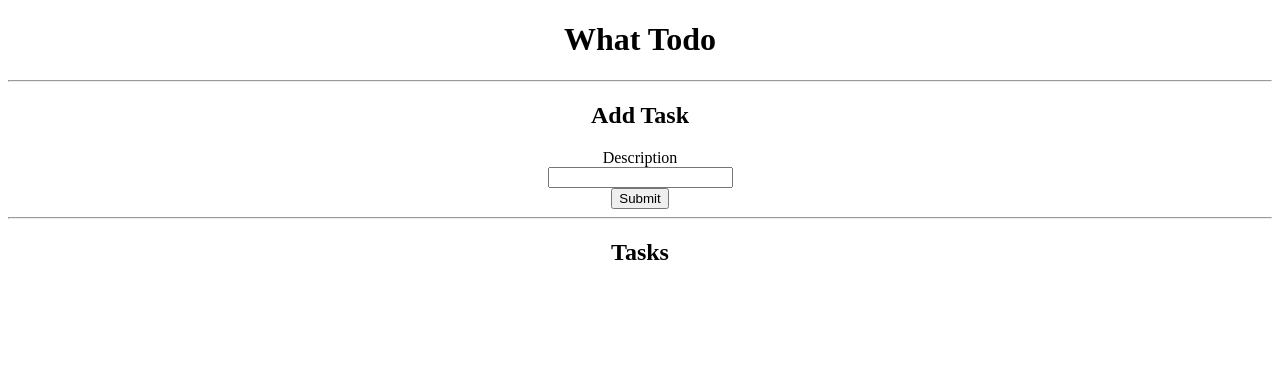
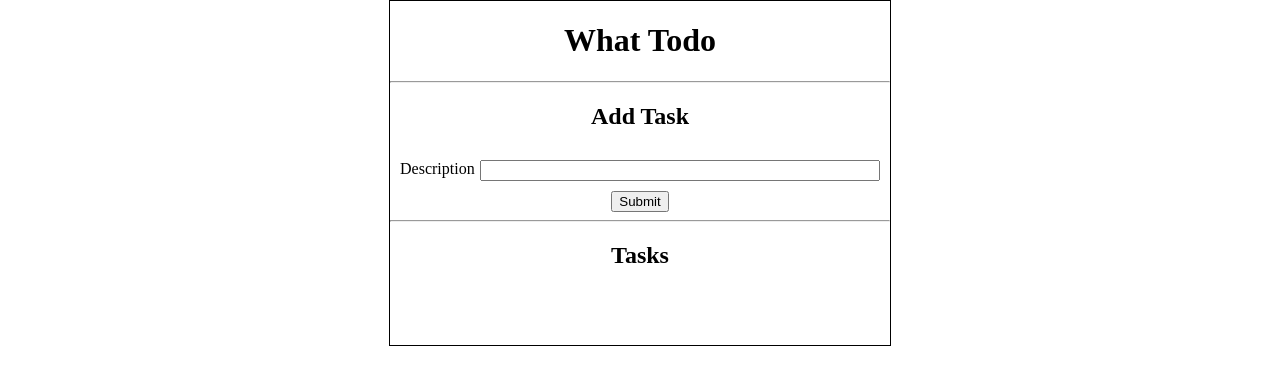
Before and after one commit to edjchapman/WeatherTasks, a Django app: page / in a window 1280 px wide. Shown: the top 385 px of the page. Run offline with Django 3.2, Linux system fonts and the light colour scheme; data that the repository does not hold is empty.

Commit message:
Tidy up styles, align labels next to form elements and make padding consistent.

```diff
--- a/backend/tasks/templates/tasks/task_list.html
+++ b/backend/tasks/templates/tasks/task_list.html
@@ -9,10 +9,12 @@
 
     <form method="post" action="{% url 'task_list' %}">
         {% csrf_token %}
-        <label for="description">Description</label><br />
-        <input type="text" id="description" name="description" />
-        <br />
+        <div class="task-form">
+            <label for="description">Description</label>
+            <input type="text" id="description" name="description" />
+        </div>
         <button>Submit</button>
+
     </form>
 
     <hr />
--- a/backend/templates/styles.html
+++ b/backend/templates/styles.html
@@ -1,12 +1,30 @@
 <style>
     body {
+        margin: 0 auto;
+        max-width: 500px;
         text-align: center;
+        border: 1px solid #000;
+    }
+
+    div.task-form {
+        padding: 10px;
+        display: grid;
+        grid-template-columns: max-content 1fr;
+        grid-gap: 5px;
+    }
+
+    div.settings label {
+        text-align: right;
+    }
+
+    div.settings label:after {
+        content: ":";
     }
 
     ul {
         list-style-type: none;
         display: inline-block;
-        padding: 20px;
+        padding: 10px;
         width: 200px;
     }
 
```
